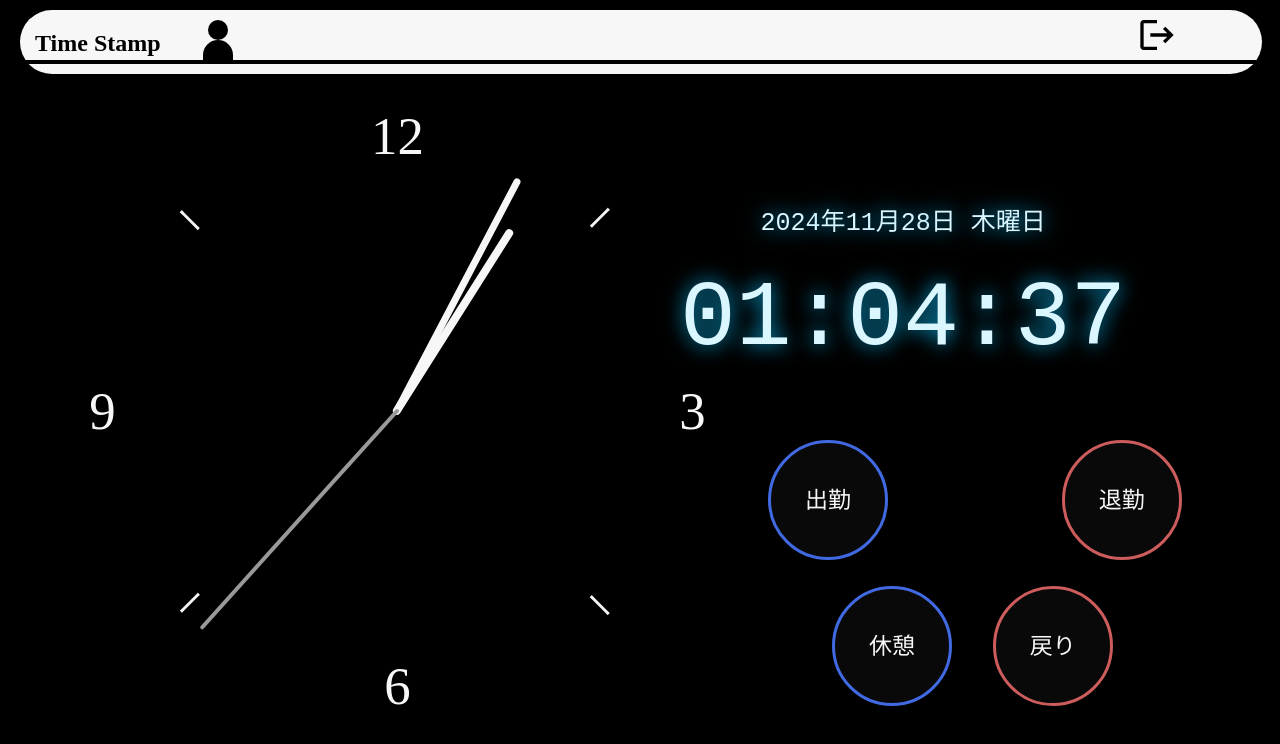
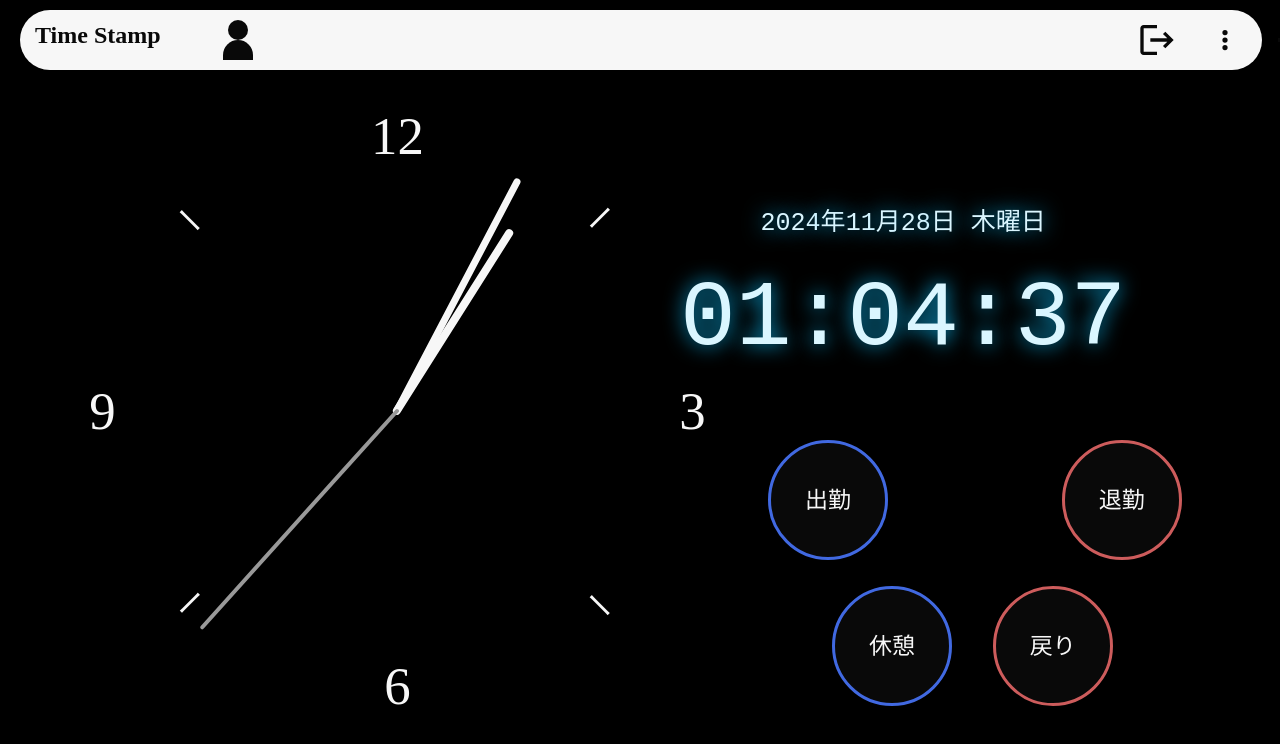
Before and after one commit to f22aa016/kintai, a React (Create React App) app in the folder frontend/: page / in a window 1280 px wide. Shown: the top 744 px of the page. Built offline with nearby package versions, Linux system fonts and the light colour scheme.

Commit message:
popupbar作成

```diff
--- a/frontend/package.json
+++ b/frontend/package.json
@@ -5,6 +5,8 @@
   "dependencies": {
     "@emotion/react": "^11.13.3",
     "@emotion/styled": "^11.13.0",
+    "@fortawesome/free-solid-svg-icons": "^6.7.1",
+    "@fortawesome/react-fontawesome": "^0.2.2",
     "@mui/icons-material": "^6.1.7",
     "@mui/lab": "^6.0.0-beta.17",
     "@mui/material": "^6.1.7",
--- a/frontend/src/Home.js
+++ b/frontend/src/Home.js
@@ -2,6 +2,11 @@ import React, { useState, useEffect } from 'react';
 import { useNavigate } from 'react-router-dom';
 import './app_style.css';
 import LogoutIcon from '@mui/icons-material/Logout';
+import IconButton from '@mui/material/IconButton';
+import { FontAwesomeIcon } from "@fortawesome/react-fontawesome"; // React Font Awesome コンポーネント
+import { faEllipsisV } from "@fortawesome/free-solid-svg-icons"; // アイコン
+import PopupBar from './component/popupbar';
+
 
 function Home() {
   const [isHovered, setIsHovered] = useState(false); // ホバー状態を管理
@@ -11,6 +16,15 @@ function Home() {
 
   const handleMouseEnter = () => setIsHovered(true); // ホバー時
   const handleMouseLeave = () => setIsHovered(false); // ホバー解除時
+
+  const [isPopupOpen, setIsPopupOpen] = useState(false); // ポップアップの状態管理
+
+  const togglePopup = () => {
+    setIsPopupOpen((prev) => {
+      console.log('isPopupOpen:', !prev); // 状態が正しく切り替わるか確認
+      return !prev
+    });
+  };
 
   useEffect(() => {
     // 2秒後にロード画面を非表示にする
@@ -149,6 +163,12 @@ function Home() {
                 <strong>Time Stamp</strong>
               </h1>
               <div className={`person-icon ${isHovered ? 'hovered' : ''}`}></div>
+              <div className="popupBtn">
+                <IconButton aria-label="Example" onClick={togglePopup}>
+                  <FontAwesomeIcon icon={faEllipsisV} style={{ color: '#090909' }}/>
+                </IconButton>
+                <PopupBar isOpen={isPopupOpen} onClose={togglePopup} />
+              </div>
               <div className="csrcl-icon"></div>
               <div
                 className="logout-door"
@@ -158,6 +178,7 @@ function Home() {
                 <LogoutIcon sx={{ fontSize: 40 }} />
                 <span style={{ position: 'absolute', bottom: '-30px', color: '#000' }}></span>
               </div>
+
             </nav>
           </header>
           <div className="clock-container">
--- a/frontend/src/app_style.css
+++ b/frontend/src/app_style.css
@@ -201,7 +201,7 @@ html, body {
     left: 20px;
     width: 97%;
     background-color: #f7f7f7;
-    color: white;
+    color: #f7f7f7;
     padding: 10px 0;
     z-index: 10;
     border-radius: 60px; /* 角を丸くする */
@@ -209,10 +209,12 @@ html, body {
 
   .header_title {
     position: absolute;
+    align-items: center;
     font-size: 24px;
-    top: 0px;
+    top: 12px;
     left: 15px;
-    color: #000;
+    margin: 0;
+    color: #090909;
   }
 
   .logo {
@@ -220,6 +222,13 @@ html, body {
     margin-left: 20px;
     font-weight: bold;
     display: inline-block;
+  }
+  .nav{
+    display: flex; /* 子要素を横並びに配置 */
+    align-items: center; /* 縦方向の中央揃え */
+    justify-content: space-between; /* 子要素間のスペースを均等にする */
+    width: 100%; /* ヘッダー内で全幅を占める */
+    padding: 0 20px; /* 左右に余白を追加 */
   }
 
   .nav ul {
@@ -235,7 +244,7 @@ html, body {
   }
 
   .nav ul li a {
-    color: white;
+    color: f7f7f7;
     text-decoration: none;
     font-size: 16px;
   }
@@ -243,6 +252,14 @@ html, body {
   .nav ul li a:hover {
     text-decoration: underline;
   }
+
+  .popupBtn{
+    margin-left: 88%; /* アイコンボタンを右端に配置 */
+    background: none;
+    border: none;
+    cursor: pointer;
+  }
+
 
   /* メインコンテンツの上部にスペースを追加してヘッダーを避ける */
   .container {
@@ -254,7 +271,7 @@ html, body {
 
   /*ーーーーーーーーーーーーーーーーーー人、線、扉デザイン始まりーーーーーーーーーーーーーーーーーー*/
   .csrcl-icon{
-    border: 2px solid #000;
+    border: 2px solid #090909;
     display: flex;
     justify-content: center;
     align-items: center;
@@ -277,7 +294,7 @@ html, body {
     transform: translateX(40%); /* 少し右寄せにする */
     width: 20px;
     height: 20px;
-    background-color: #000;
+    background-color: #090909;
     border-radius: 50%;
   }
 
@@ -290,7 +307,7 @@ html, body {
     transform: translateX(10%); /* 少し右寄せにする */
     width: 30px;
     height: 20px;
-    background-color: #000;
+    background-color: #090909;
     border-radius: 15px 15px 0 0;
   }
   /* person-iconホバー時のアニメーション */
@@ -301,8 +318,8 @@ html, body {
   .logout-door {
     position: absolute;
     left: 90%; /* 位置調整 */
-    top: 5px; /* 少し下に調整 */
-    color: #000;
+    top: 10px; /* 少し下に調整 */
+    color: #090909;
   }
 
   /*ーーーーーーーーーーーーーーーーーー人、線、扉デザイン終わりーーーーーーーーーーーーーーーーーー*/
--- /dev/null
+++ b/frontend/src/component/popupbar.js
@@ -0,0 +1,47 @@
+import { borderBottom, height, width } from '@mui/system';
+import React from 'react';
+
+const PopupBar = ({ isOpen, onClose }) => {
+  if (!isOpen) return null;
+
+  return (
+    <div style={styles.overlay} onClick={onClose}>
+      <div style={styles.menu} onClick={(e) => e.stopPropagation()}>
+        <div style={styles.menuArrow}></div>
+        <div className="item">メニュー項目 1</div>
+        <div className="item">メニュー項目 2</div>
+        <div className="item">メニュー項目 3</div>
+      </div>
+    </div>
+  );
+};
+
+const styles = {
+  overlay: {
+    position: 'fixed',
+    top: 0,
+    left: 0,
+    width: '100%',
+    height: '100%',
+    backgroundColor: 'rgba(0, 0, 0, 0.5)',
+    display: 'flex',
+    justifyContent: 'center',
+    alignItems: 'center',
+    zIndex: 10,
+  },
+  menu: {
+    width: 500,
+    height: 400,
+    border: '2px solid #090909', // 枠線を追加
+    boxShadow: '0 4px 10px rgba(0, 0, 0, 0.5)', // 枠の影
+    backgroundColor: '#f7f7f7',
+    color: "#090909",
+    padding: '1rem',
+    borderRadius: '0.5rem',
+    boxShadow: '0 4px 6px rgba(0, 0, 0, 0.1)',
+
+  },
+
+};
+
+export default PopupBar;
```
Also changed, not shown: 1 other file (tests, documents, lock files or other folders).
